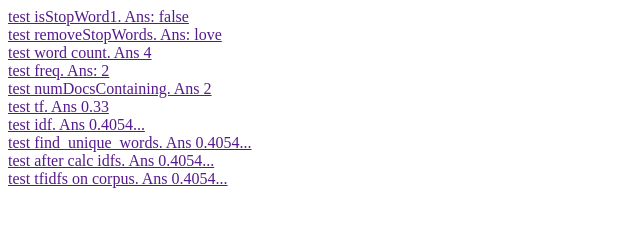
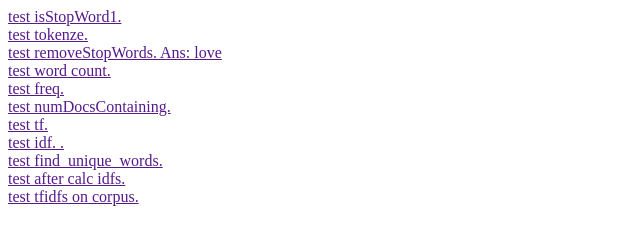
Before and after one commit to mizterp/butter, a plain HTML site: page index.html in a window 1280 px wide. Shown: the whole page, without its empty margins (0-640 px from the left). Drawn offline with nearby package versions, Linux system fonts and the light colour scheme.

Commit message:
added tokenizing function

```diff
--- a/index.html
+++ b/index.html
@@ -11,6 +11,7 @@
 	  <script src="http://cdnjs.cloudflare.com/ajax/libs/underscore.js/1.3.3/underscore-min.js"></script>
 	  <script src="stopwords.js"></script>
 	  <script src="tfidf.js"></script>
+	  <script src="tokenize.js"></script>
 
 	  <script>
 	  	var docA = ['i','got', 'feeling'];
@@ -31,27 +32,29 @@
 	</style>
 </head>
 <body>
-  <a href="" id="hello" onclick="alert(isStopWord('fat'))">test isStopWord1. Ans: false</a>
+  <a href="" id="hello" onclick="alert(isStopWord('fat'))">test isStopWord1.  </a>
+  <br />
+   <a href="" id="hello" onclick="alert(tokenize('pigs are cute'))">test tokenze.  </a>
   <br />
   <a href="" id="hello" onclick="alert(removeStopWords('and i y i y i will always love you i'))">test removeStopWords.  Ans: love</a> <!-- love -->
   <br />
-  <a href="" id="hello" onclick="alert(wordCount(['puss', 'in', 'the', 'boots']))">test word count.  Ans 4</a> <!-- 4 -->
+  <a href="" id="hello" onclick="alert(wordCount(['puss', 'in', 'the', 'boots']))">test word count.   </a> <!-- 4 -->
   <br />
-  <a href="" id="hello" onclick="alert(freq('boots',['boots', 'in', 'the', 'boots']))">test freq.  Ans: 2</a>  <!-- 2 -->
+  <a href="" id="hello" onclick="alert(freq('boots',['boots', 'in', 'the', 'boots']))">test freq.   </a>  <!-- 2 -->
   <br />
-  <a href="" id="hello" onclick="alert(numDocsContaining('boots',docList))">test numDocsContaining.  Ans 2</a>  <!-- 2 -->
+  <a href="" id="hello" onclick="alert(numDocsContaining('boots',docList))">test numDocsContaining.   </a>  <!-- 2 -->
   <br />
-  <a href="" id="hello" onclick="alert(tf('boots',docA))">test tf.  Ans 0.33</a>  <!-- 0.25 -->
+  <a href="" id="hello" onclick="alert(tf('boots',docA))">test tf.  </a>  <!-- 0.25 -->
 	<br />
-  <a href="" id="hello" onclick="alert(idf('boots',docList2))">test idf.  Ans 0.4054...</a>
+  <a href="" id="hello" onclick="alert(idf('boots',docList2))">test idf.   .</a>
 	<br />
-   <a href="" id="hello" onclick="unique_words = find_unique_words(docList2); alert(unique_words);">test find_unique_words.  Ans 0.4054...</a>
+   <a href="" id="hello" onclick="unique_words = find_unique_words(docList2); alert(unique_words);">test find_unique_words.   </a>
 
   <br />
-  <a href="" id="hello" onclick="unique_words = find_unique_words(docList2);idfs = calc_idfs(unique_words,docList2);alert(idfs['boots'])">test after calc idfs.  Ans 0.4054...</a>
+  <a href="" id="hello" onclick="unique_words = find_unique_words(docList2);idfs = calc_idfs(unique_words,docList2);alert(idfs['boots'])">test after calc idfs.  </a>
 
   <br />
-  <a href="" id="hello" onclick="tfidfs=tfidf_corpus(docList2);alert(tfidfs['boots'])">test tfidfs on corpus.  Ans 0.4054...</a>
+  <a href="" id="hello" onclick="tfidfs=tfidf_corpus(docList2);alert(tfidfs['boots'])">test tfidfs on corpus.   </a>
 
 </body>
 </html>
--- a/tfidf.js
+++ b/tfidf.js
@@ -1,4 +1,3 @@
-// var sets = require('lib/simplesets');
 
 
 var wordCount = function(document) {
--- /dev/null
+++ b/tokenize.js
@@ -0,0 +1,10 @@
+
+var fulltrim=function(wd){return wd.replace(/(?:(?:^|\n)\s+|\s+(?:$|\n))/g,'').replace(/\s+/g,' ');}
+
+var tokenize= function(str){
+  tokens= fulltrim(str).split(/(\w+|\!|\'|\"")/i);
+  tokens2 =_.filter(tokens, function(wd){
+    return (wd != "" && wd!=" ");
+  });
+  return tokens2;
+}
```
